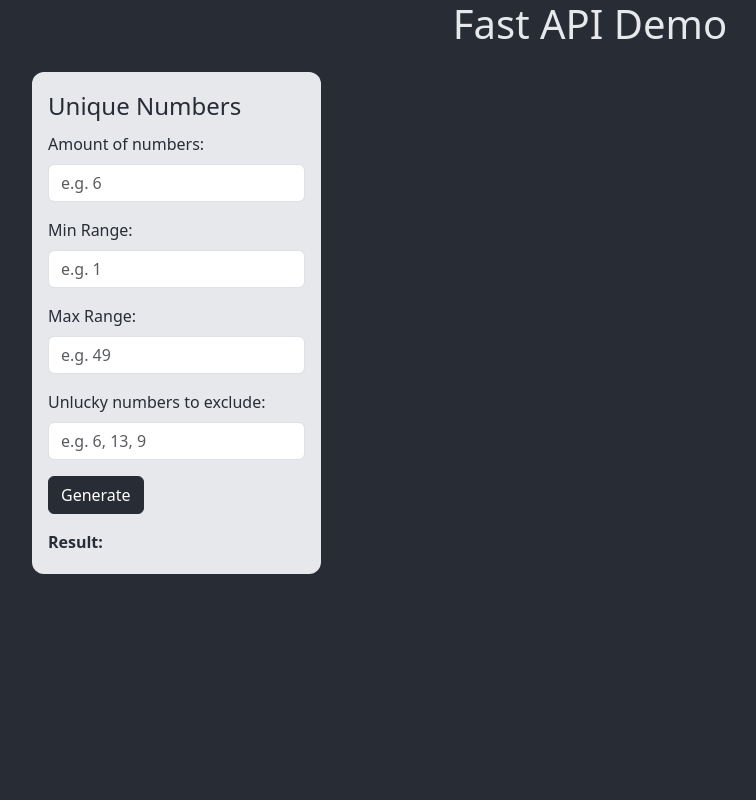
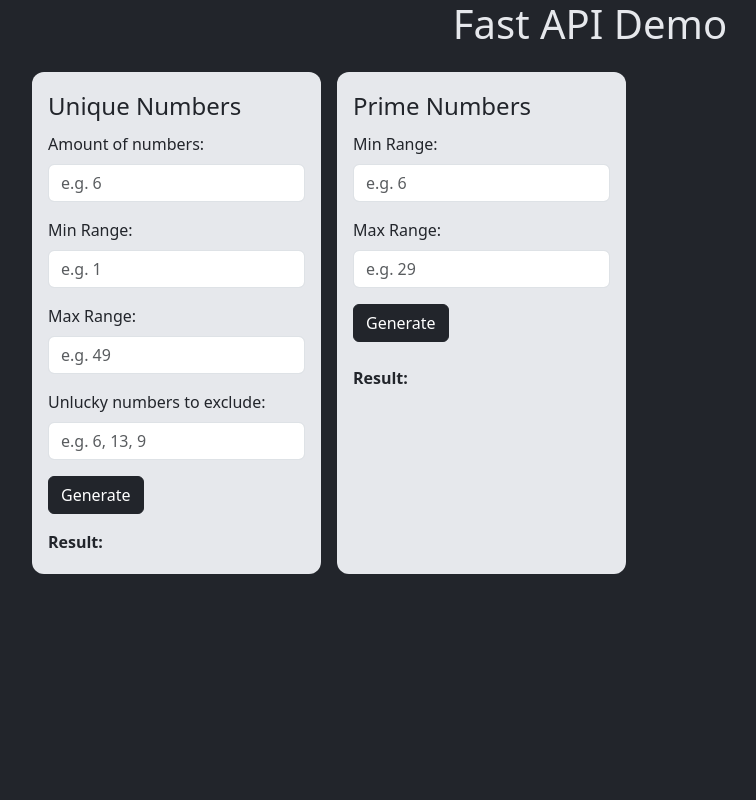
Before and after one commit to Gary-Burke/fast-api-demo, a FastAPI app: page / in a window 1280 px wide. Shown: the whole page, without its empty margins (50-806 px from the left). Run offline with FastAPI, Linux system fonts and the light colour scheme; some libraries are stand-ins or nearby versions.

Commit message:
Set up initial prime number function

```diff
--- a/main.py
+++ b/main.py
@@ -6,6 +6,7 @@ from fastapi.templating import Jinja2Templates
 from random import randint
 from typing import Optional
 from utils import clean_string
+from math import sqrt
 
 app = FastAPI()
 
@@ -61,3 +62,34 @@ async def unique_nums(
             nums.append(num)
 
     return JSONResponse(content={"result": nums})
+
+
+@app.get("/prime-numbers")  # Function to generate prime numbers
+async def prime_nums(
+    prime_min: int = 0,
+    prime_max: int = 0,
+):
+    if (prime_min > prime_max):
+        return JSONResponse(
+            status_code=400,
+            content={
+                "error": "Ensure min range is smaller than max",
+            }
+        )
+
+    # Smallest existing prime number is 2
+    if prime_min < 2:
+        prime_min = 2
+
+    nums = []
+
+    for num in range(prime_min, prime_max + 1):  # +1 to include max in range
+        prime = True
+        for i in range(2, int(sqrt(num)) + 1):  # +1 to include sqrt in range
+            if num % i == 0:
+                prime = False
+                break
+        if prime:
+            nums.append(num)
+
+    return JSONResponse(content={"result": nums})
--- a/static/css/style.css
+++ b/static/css/style.css
@@ -1,6 +1,5 @@
-
 :root {
-    --dark-color: #282c34;
+    --dark-color: #22252b;
     --light-color: #e6e8ec;
 }
 
--- a/static/js/index.js
+++ b/static/js/index.js
@@ -51,4 +51,30 @@ document.addEventListener("DOMContentLoaded", function () {
             console.error("Fetch error:", err);
         }
     });
+
+
+    document.getElementById("prime-form").addEventListener("submit", async function (e) {
+        e.preventDefault();
+
+        const min = document.getElementById("prime_min").value;
+        const max = document.getElementById("prime_max").value;
+        const primeResult = document.getElementById("prime-result");
+
+        if (min > max) {
+            primeResult.textContent = "Min must be less than max";
+            return;
+        }
+
+        if (!min || !max) {
+            primeResult.textContent = "Please fill out all fields";
+            return;
+        }
+
+        const params = new URLSearchParams({
+            "prime_min": min,
+            "prime_max": max
+        })
+
+    });
+
 });
--- a/static/templates/index.html
+++ b/static/templates/index.html
@@ -2,6 +2,8 @@
 
 {% block content %}
 <div class="d-flex flex-row">
+
+    <!-- Unique Numbers -->
     <form id="unique-form">
         <fieldset class="p-3">
             <legend>Unique Numbers</legend>
@@ -34,6 +36,30 @@
             </div>
         </fieldset>
     </form>
+
+    <!-- Prime Numbers -->
+     <form id="prime-form" class="ms-3">
+        <fieldset class="p-3">
+            <legend>Prime Numbers</legend>
+            <div class="mb-3">
+                <label for="prime_min" class="form-label">Min Range:</label>
+                <input type="number" class="form-control" id="prime_min" name="prime_min" min="1"
+                    placeholder="e.g. 6">
+            </div>
+            <div class="mb-3">
+                <label for="prime_max" class="form-label">Max Range:</label>
+                <input type="number" class="form-control" id="prime_max" name="prime_max"
+                    placeholder="e.g. 29">
+            </div>
+            <div class="col">
+                <button type="submit" class="btn btn-primary mb-4">Generate</button>
+            </div>
+            <div>
+                <p class="mb-1"><strong>Result:</strong></p>
+                <p class="mb-1 result" id="prime-result"></p>
+            </div>
+        </fieldset>
+    </form>
 </div>
 
 {% endblock %}
```
